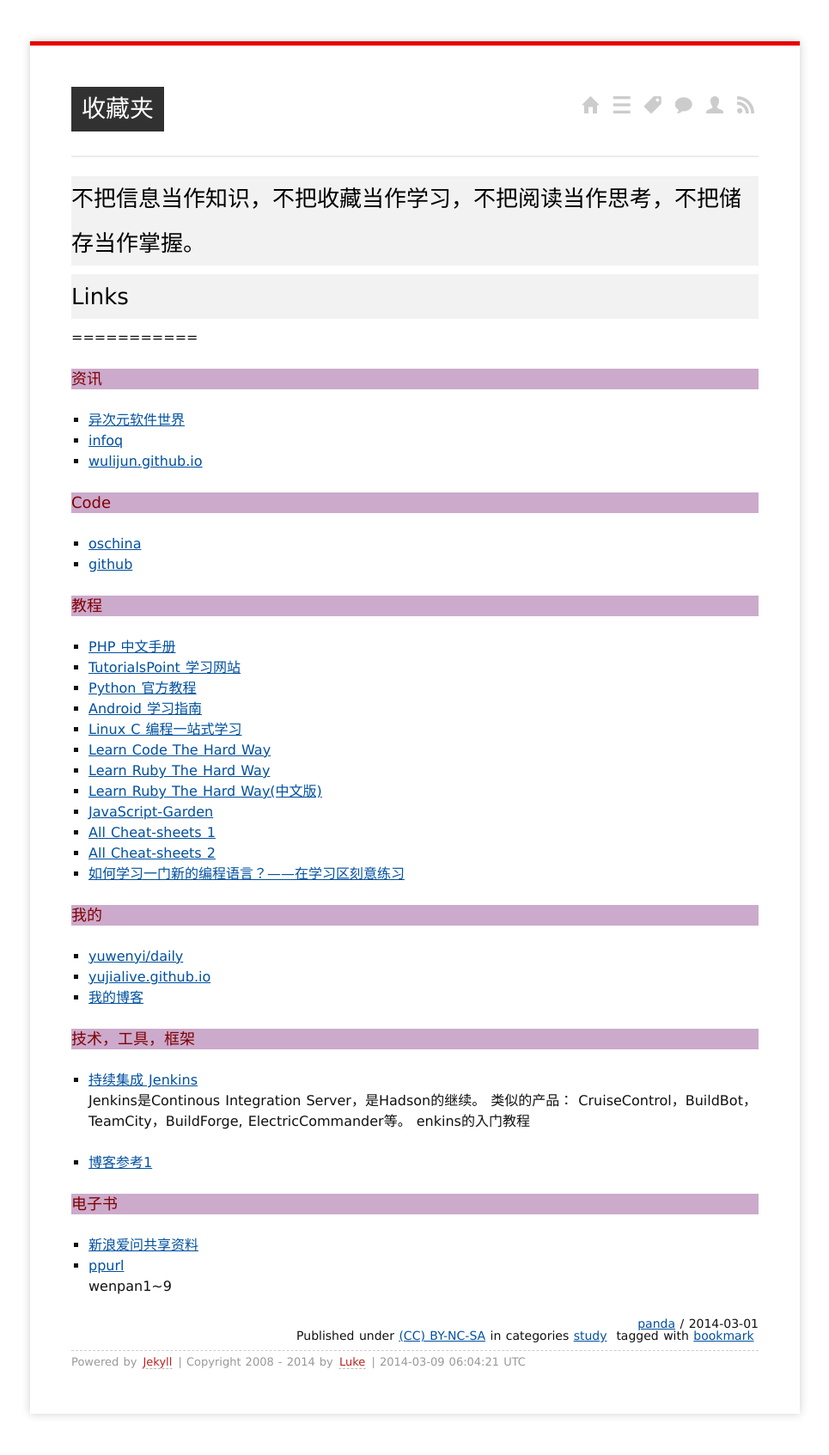
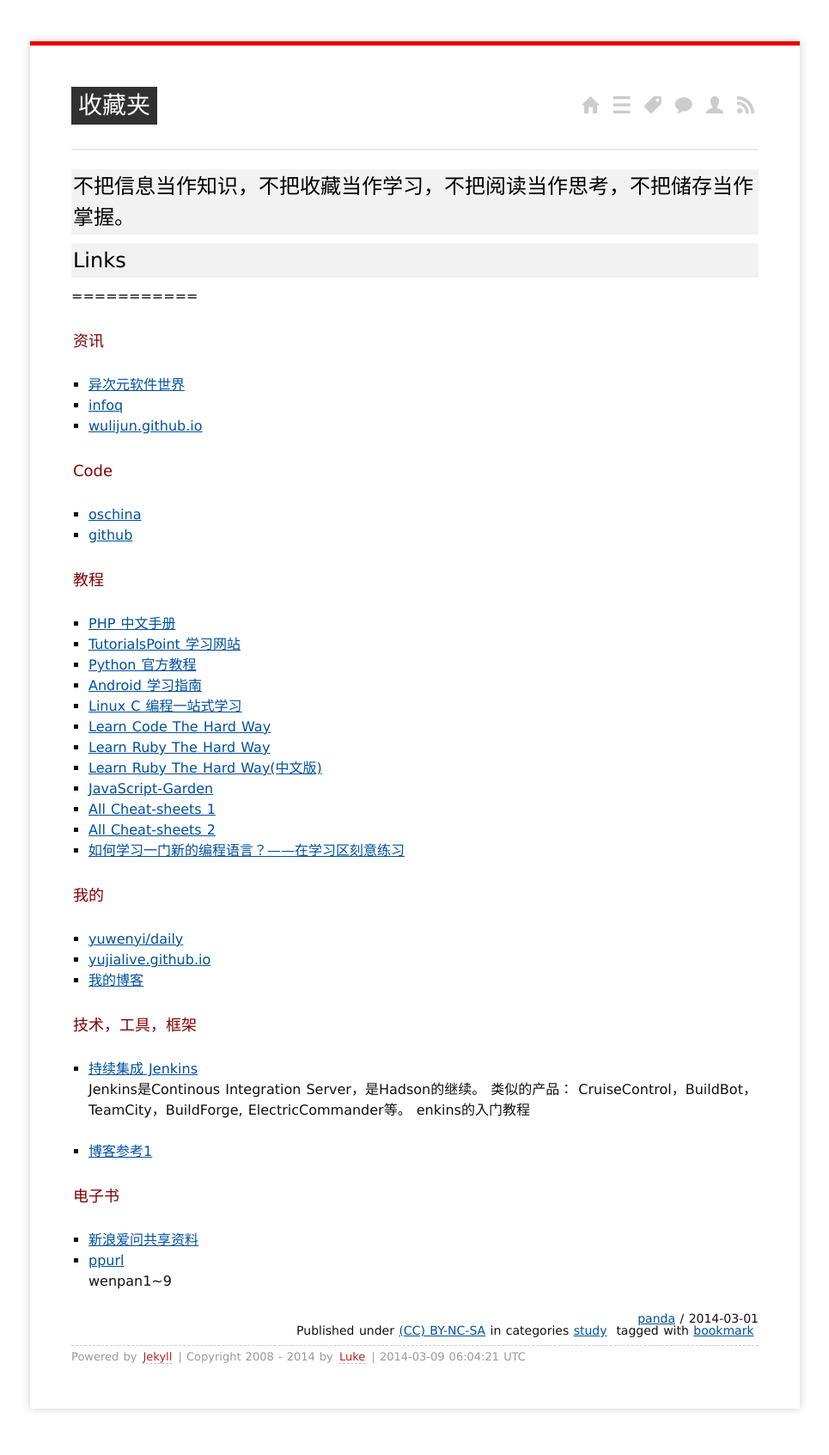
Before and after one commit to yujialive/yujialive.github.io, a Jekyll site: the page built from _posts/2014/2014-03-01-bookmark.md, in a window 1280 px wide. Shown: the whole page at 86% size, without its empty margins (157-1122 px from the left). Built offline with Jekyll 4.4.1, drawn with Linux system fonts in a browser that asks for light colours; Markdown is read by kramdown in place of the engine named in the settings; comment, search, counter and statistics services are not loaded.

Commit message:
daily updates

```diff
--- a/media/css/screen.css
+++ b/media/css/screen.css
@@ -71,18 +71,18 @@ body>div {
 }
 h1 {
     font-size: 28px;
-    line-height: 28px;
-    padding: 3px;
+    line-height: 1em;
     margin: 0 0 28px 0;
 	background-color: #313131;
 	color: #fff;
 	display: inline-block;
-	padding: 12px;
+	padding: 8px;
 }
 h2 {
     color: #000000;
-    font-size: 26px;
-    line-height: 2em;
+    font-size: 24px;
+    line-height: 1.5em;
+    padding: 2px;
     margin: 0 0 10px 0;
     background: #f2f2f2;
 }
@@ -93,8 +93,8 @@ h2 i {
 h3 {
     color: #800000;
     font-size: 18px;
-    line-height: 24px;
-    background: #CCAACC;
+    padding: 2px;
+    line-height: 1.5em;
 }
 section>h3 {
     margin: 0 0 24px 0;
@@ -104,8 +104,8 @@ p, ul, ol, dl {
     margin: 0 0 24px 0;
 }
 p.intro {
-    font-size: 24px;
-	line-height: 32px;
+    font-size: 22px;
+	line-height: 1.5em;
 }
 ul {
     list-style-type: square;
```
